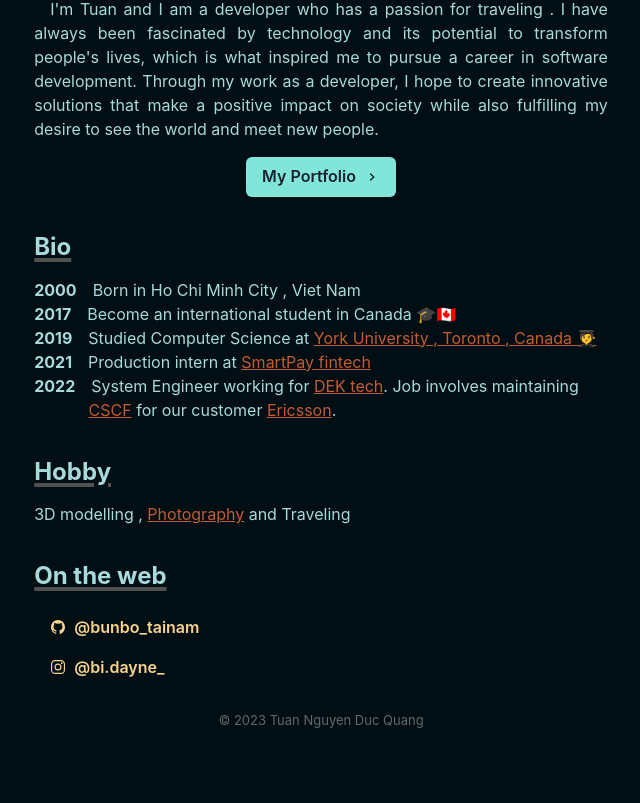
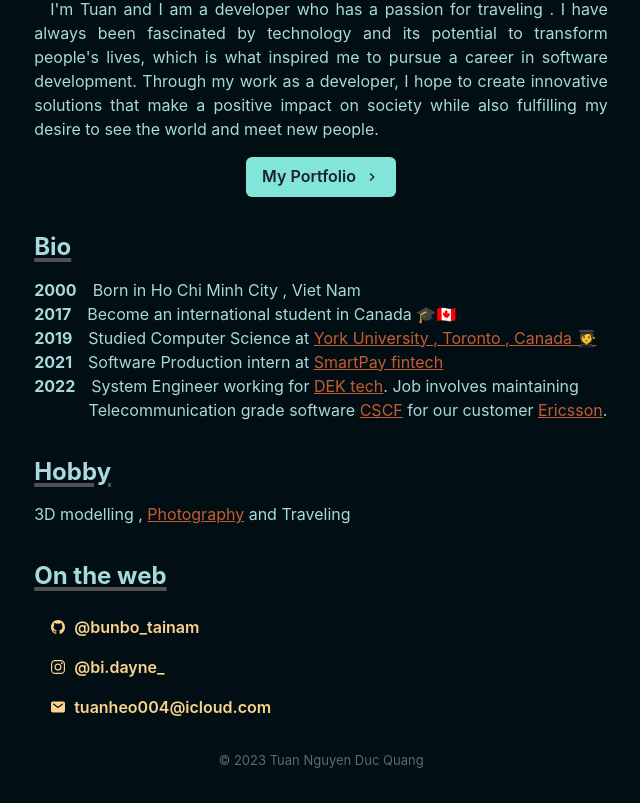
Before and after one commit to supperhellokitty20/homepage, a Next.js app: page / in a window 1280 px wide. Shown: the part 686-1489 px from the top of the page, without its empty margins (319-959 px from the left). Before the commit the page ends 1449 px from the top, so only its background shows below. Built offline with nearby package versions, Linux system fonts and the light colour scheme; no server answers.

Commit message:
update email field

```diff
--- a/src/pages/index.tsx
+++ b/src/pages/index.tsx
@@ -9,7 +9,7 @@
   List,
   ListItem
 } from '@chakra-ui/react'
-import { IoLogoInstagram, IoLogoGithub } from 'react-icons/io5'
+import { IoLogoInstagram, IoLogoGithub, IoMail} from 'react-icons/io5'
 import {
   ChevronRightIcon
 } from '@chakra-ui/icons'
@@ -113,7 +113,7 @@
       </BioSection>
       <BioSection>
         <BioYear>2021</BioYear>
-        Production intern at  <Link
+        Software Production intern at  <Link
         as= {NextLink}
         href='https://www.smartpayvn.com/'
         >
@@ -123,7 +123,7 @@
       <BioSection>
         <BioYear>2022</BioYear>
        System Engineer working for <Link href='https://www.dektech.com.au/our-company/'>DEK tech</Link>.
-       Job involves maintaining <Link href='https://www.ericsson.com/en/portfolio/cloud-software--services/cloud-core/communication-services--udm/cloud-ims/call-session-control-function'>CSCF</Link> for our customer <Link href="https://www.ericsson.com/en">Ericsson</Link>.
+       Job involves maintaining Telecommunication grade software  <Link href='https://www.ericsson.com/en/portfolio/cloud-software--services/cloud-core/communication-services--udm/cloud-ims/call-session-control-function'>CSCF</Link> for our customer <Link href="https://www.ericsson.com/en">Ericsson</Link>.
       </BioSection>
     </Section>
     <Section delay={0.3}>
@@ -164,6 +164,17 @@
               </Button>
             </Link>
           </ListItem>
+          <ListItem>
+            <Link href="mailto:tuanheo004@icloud.com" target="_blank">
+              <Button
+               variant="ghost"
+               colorScheme="orange"
+               leftIcon={<IoMail/>}
+              >
+                tuanheo004@icloud.com
+              </Button>
+            </Link>
+          </ListItem>
         </List>
     </Section>
     </Container>
```
